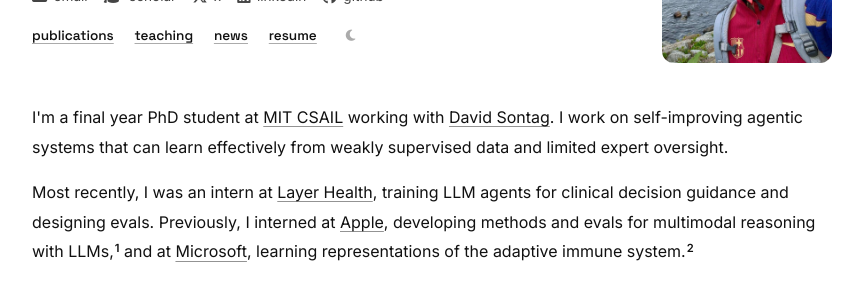
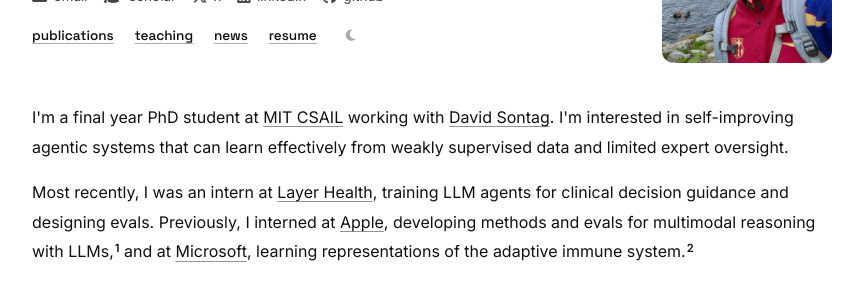
Before and after one commit to demireal/demireal.github.io, a Jekyll site: the page built from index.html, in a window 1280 px wide. Shown: the part 185-485 px from the top of the page, without its empty margins (208-1071 px from the left). Built offline with Jekyll 4.4.1, drawn with Linux system fonts in a browser that asks for light colours.

Commit message:
Update index.html

```diff
--- a/index.html
+++ b/index.html
@@ -33,7 +33,7 @@
 <!-- ── About ───────────────────────────────────────────── -->
 <section class="section">
   <p>
-    I'm a final year PhD student at <a href="https://www.csail.mit.edu">MIT CSAIL</a> working with <a href="https://people.csail.mit.edu/dsontag/">David Sontag</a>. I work on self-improving agentic systems that can learn effectively from weakly supervised data and limited expert oversight.
+    I'm a final year PhD student at <a href="https://www.csail.mit.edu">MIT CSAIL</a> working with <a href="https://people.csail.mit.edu/dsontag/">David Sontag</a>. I'm interested in self-improving agentic systems that can learn effectively from weakly supervised data and limited expert oversight.
   </p>
   <p>
     Most recently, I was an intern at <a href="https://www.layerhealth.com">Layer Health</a>, training LLM agents for clinical decision guidance and designing evals. Previously, I interned at <a href="https://machinelearning.apple.com">Apple</a>, developing methods and evals for multimodal reasoning with LLMs,<a class="ri-ref" href="https://arxiv.org/pdf/2509.10729"><sup>1</sup></a> and at <a href="https://www.microsoft.com/en-us/research/">Microsoft</a>, learning representations of the adaptive immune system.<a class="ri-ref" href="https://openreview.net/pdf?id=oAukQalLzs"><sup>2</sup></a>
```
